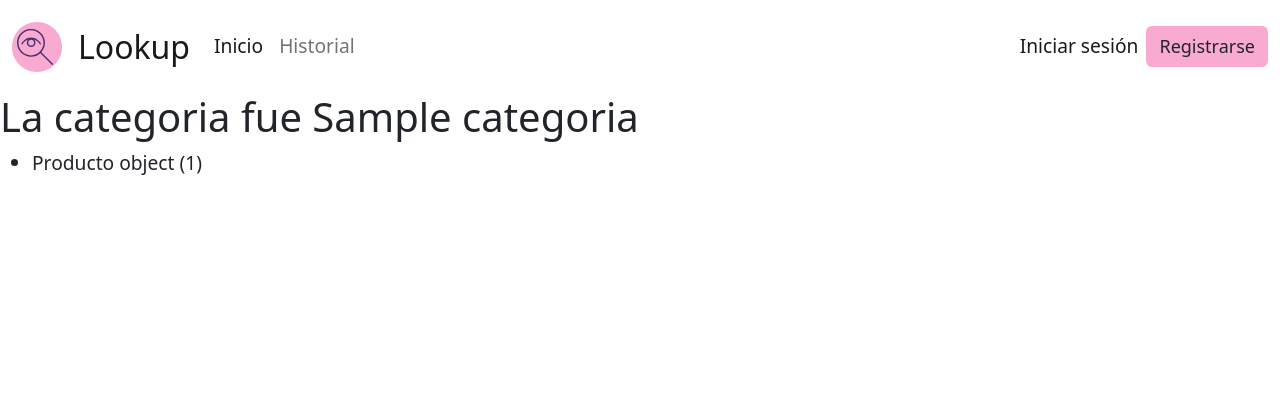
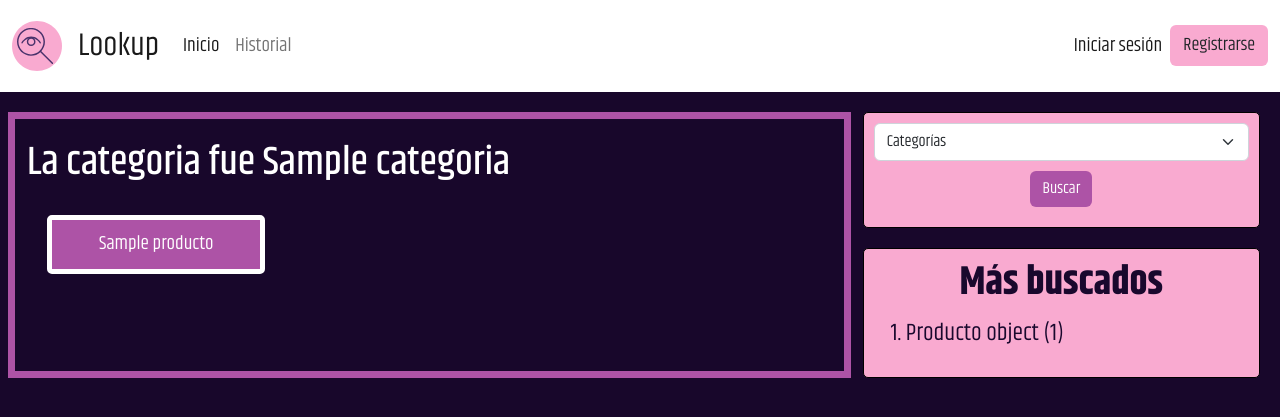
Before and after one commit to msosav/Lookup, a Django app: template templates/confirmacion.html in a window 1280 px wide. Shown: the top 417 px of the page. Run offline with Django 4.2, Linux system fonts and the light colour scheme; tables that the repository leaves empty hold one stand-in row (values such as "Sample post"); the template is opened without the code that fills it: values that come from a table or form of the project are taken from there, most other values are stand-ins (such as "Sample title", 1, 10 or a date in 2020).

Commit message:
Muestra los productos de las categorias

```diff
--- a/Aplicacion/views.py
+++ b/Aplicacion/views.py
@@ -60,8 +60,12 @@ def confirmacion(request):
 
 
 def categoriaBuscada(request):
+    top5 = analiticas()
+    categorias = ["Electronicos", "Electrodomesticos", "Hogar"]
     if request.method == 'POST':
         categoria = request.POST.get("categorias")
     productos = productosPorCategoria(categoria)
-    dicc = {"productos": productos, "categoria": categoria}
+    dicc = {"productos_de_la_categoria": productos,
+            "categoria": categoria, "categorias": categorias,
+            "productos": top5}
     return render(request, 'confirmacion.html', dicc)
--- a/templates/categorias.html
+++ b/templates/categorias.html
@@ -13,6 +13,10 @@
     color: #19082d;
     border-radius: 5px;
   }
+  .boton {
+    text-align: center;
+    padding: 10px;
+  }
 </style>
 <html>
   <div class="categorias">
@@ -24,7 +28,15 @@
         <option value="{{categoria}}">{{categoria}}</option>
         {% endfor %}
       </select>
-      <button type="submit">Buscar</button>
+      <div class="boton">
+        <button
+          type="submit"
+          class="btn btn-primary"
+          style="background-color: #ad53a6; border: #ad53a6"
+        >
+          Buscar
+        </button>
+      </div>
     </form>
   </div>
 </html>
--- a/templates/confirmacion.html
+++ b/templates/confirmacion.html
@@ -1,3 +1,5 @@
+{% load static %}
+
 <!DOCTYPE html>
 <html lang="en">
   <head>
@@ -5,14 +7,42 @@
     <meta http-equiv="X-UA-Compatible" content="IE=edge" />
     <meta name="viewport" content="width=device-width, initial-scale=1.0" />
     <title>Confirmacion</title>
+    <link rel="preconnect" href="https://fonts.googleapis.com" />
+    <link rel="preconnect" href="https://fonts.gstatic.com" crossorigin />
+    <link
+      href="https://fonts.googleapis.com/css2?family=Khand:wght@300;400;500;600;700&display=swap"
+      rel="stylesheet"
+    />
+    <link rel="icon" href="{% static '/images/logo.svg' %}" />
+    <style>
+      .inicio {
+        font-family: Khand;
+        background-color: #18072b;
+      }
+      .inicio2 {
+        padding: 20px;
+        display: grid;
+      }
+      .container-busqueda {
+        padding: 20px;
+        border: 7px solid #ad53a6;
+        color: white;
+      }
+    </style>
   </head>
-  <body>
-    {% include 'navBar.html' %}
-    <h1>La categoria fue {{categoria}}</h1>
-    <ul>
-      {% for producto in productos %}
-      <li>{{producto}}</li>
-      {% endfor %}
-    </ul>
+  <body class="inicio">
+    {% include "navBar.html" %}
+    <div class="inicio2">
+      <div class="row">
+        <div class="col-md-6 col-xl-8 container-busqueda">
+          <h1>La categoria fue {{categoria}}</h1>
+          {% include "tarjetaCategorias.html" %}
+        </div>
+        <div class="col-md-6 col-xl-4">
+          <div>{% include "categorias.html" %}</div>
+          <div style="margin-top: 20px">{% include "masBuscados.html" %}</div>
+        </div>
+      </div>
+    </div>
   </body>
 </html>
--- a/templates/inicio.html
+++ b/templates/inicio.html
@@ -29,8 +29,8 @@
           {% include "busquedaDeArticulos.html" %}
         </div>
         <div class="col-md-6 col-xl-4">
-          <div>{% include "masBuscados.html" %}</div>
-          <div style="margin-top: 20px">{% include "categorias.html" %}</div>
+          <div>{% include "categorias.html" %}</div>
+          <div style="margin-top: 20px">{% include "masBuscados.html" %}</div>
         </div>
       </div>
     </div>
--- /dev/null
+++ b/templates/tarjetaCategorias.html
@@ -0,0 +1,22 @@
+<style>
+  .container-categorias {
+    padding: 20px;
+    display: grid;
+    grid-template-columns: 3fr 0.5fr 3fr 0.5fr 3fr 0.5fr;
+    text-align: center;
+  }
+  .container-producto {
+    padding: 10px;
+    background-color: #ad53a6;
+    border: 5px solid white;
+    border-radius: 5px;
+  }
+</style>
+<html>
+  <div class="container-categorias">
+    {% for producto in productos_de_la_categoria %}
+    <div class="container-producto">{{producto}}</div>
+    <div></div>
+    {% endfor %}
+  </div>
+</html>
```
Also changed, not shown: templates/recomendacionDeArticulos.html (+5 -6 lines).
